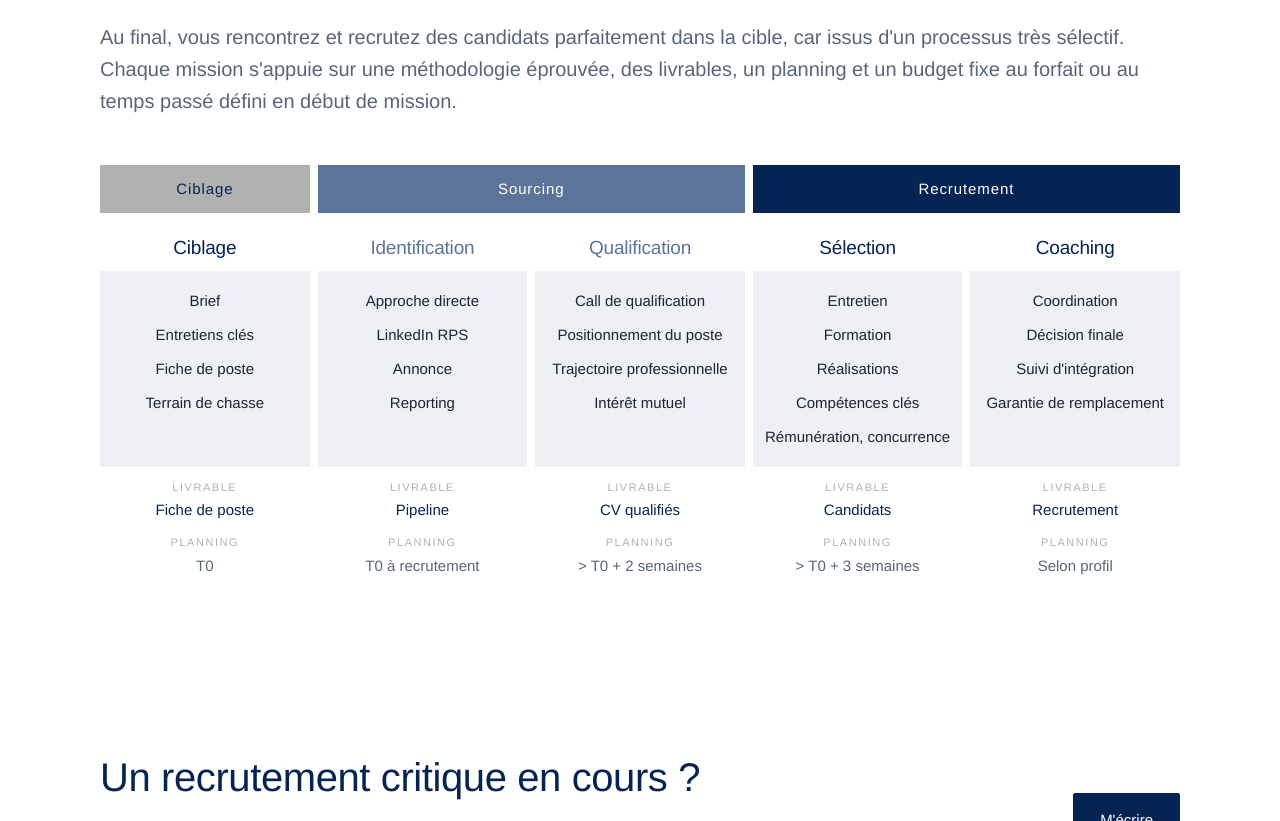
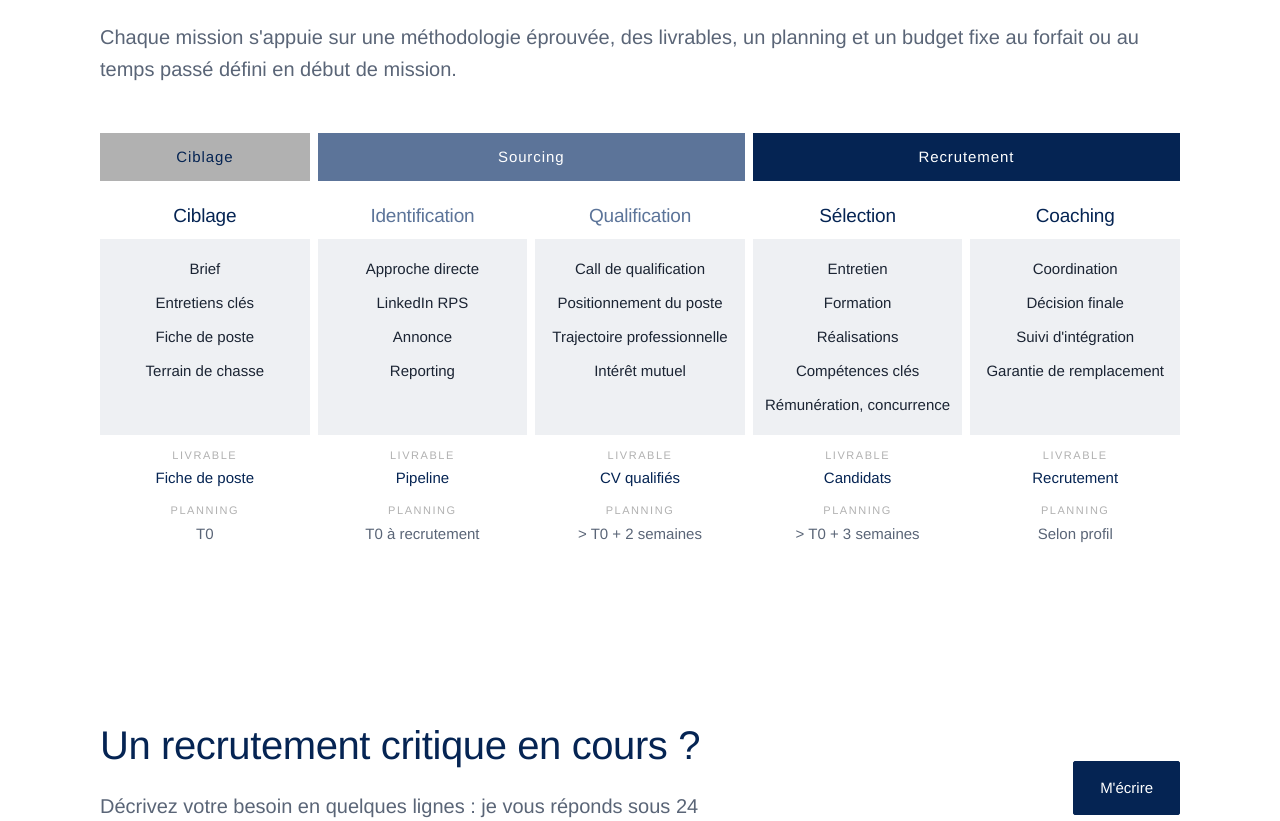
Before and after one commit to ChristopheDelaplace/xaas-site, a plain HTML site: page entreprises.html in a window 1280 px wide. Shown: the part 2527-3348 px from the top of the page. Drawn offline with Linux system fonts and the light colour scheme.

Commit message:
Méthode : seule la phrase sur la méthodologie est conservée sous la formule
Co-Authored-By: Claude Opus 5.5 <noreply@anthropic.com>
Claude-Session: https://claude.ai/code/session_017YQAuwe9cou3kcNjnjuau6

```diff
--- a/entreprises.html
+++ b/entreprises.html
@@ -91,7 +91,7 @@
     <div class="wrap">
       <p class="eyebrow">Méthode</p>
       <h2 class="formule"><img class="x-logo" src="img/x-logo.png" alt="X" width="133" height="160"> = Ciblage × Sourcing<sup>2</sup> ÷ Sélection</h2>
-      <p class="lead lead-large">Au final, vous rencontrez et recrutez des candidats parfaitement dans la cible, car issus d'un processus très sélectif. Chaque mission s'appuie sur une méthodologie éprouvée, des livrables, un planning et un budget fixe au forfait ou au temps passé défini en début de mission.</p>
+      <p class="lead lead-large">Chaque mission s'appuie sur une méthodologie éprouvée, des livrables, un planning et un budget fixe au forfait ou au temps passé défini en début de mission.</p>
       <div class="methode">
         <div class="m-phase ciblage">Ciblage</div>
         <div class="m-phase sourcing">Sourcing</div>
```
